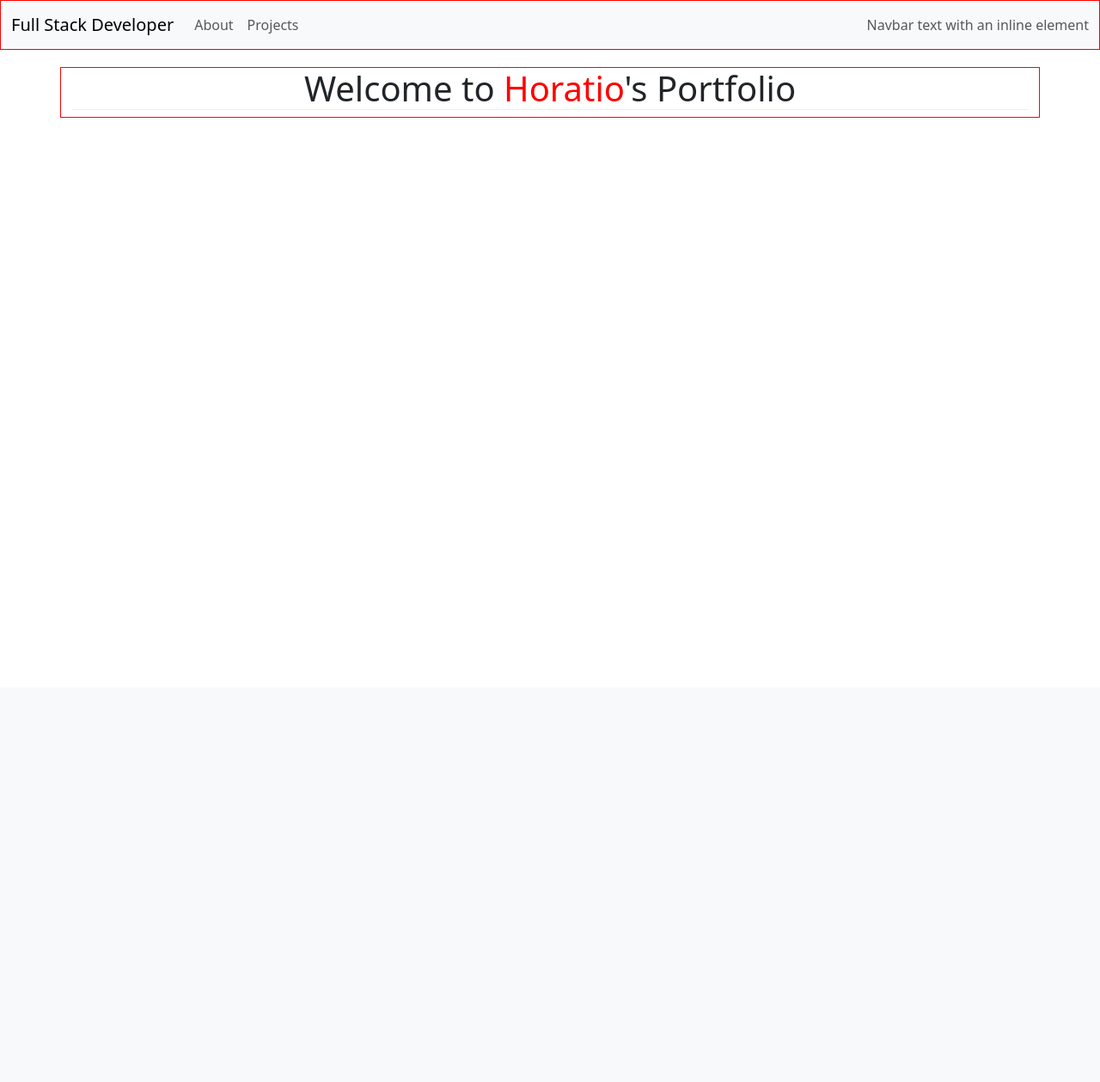
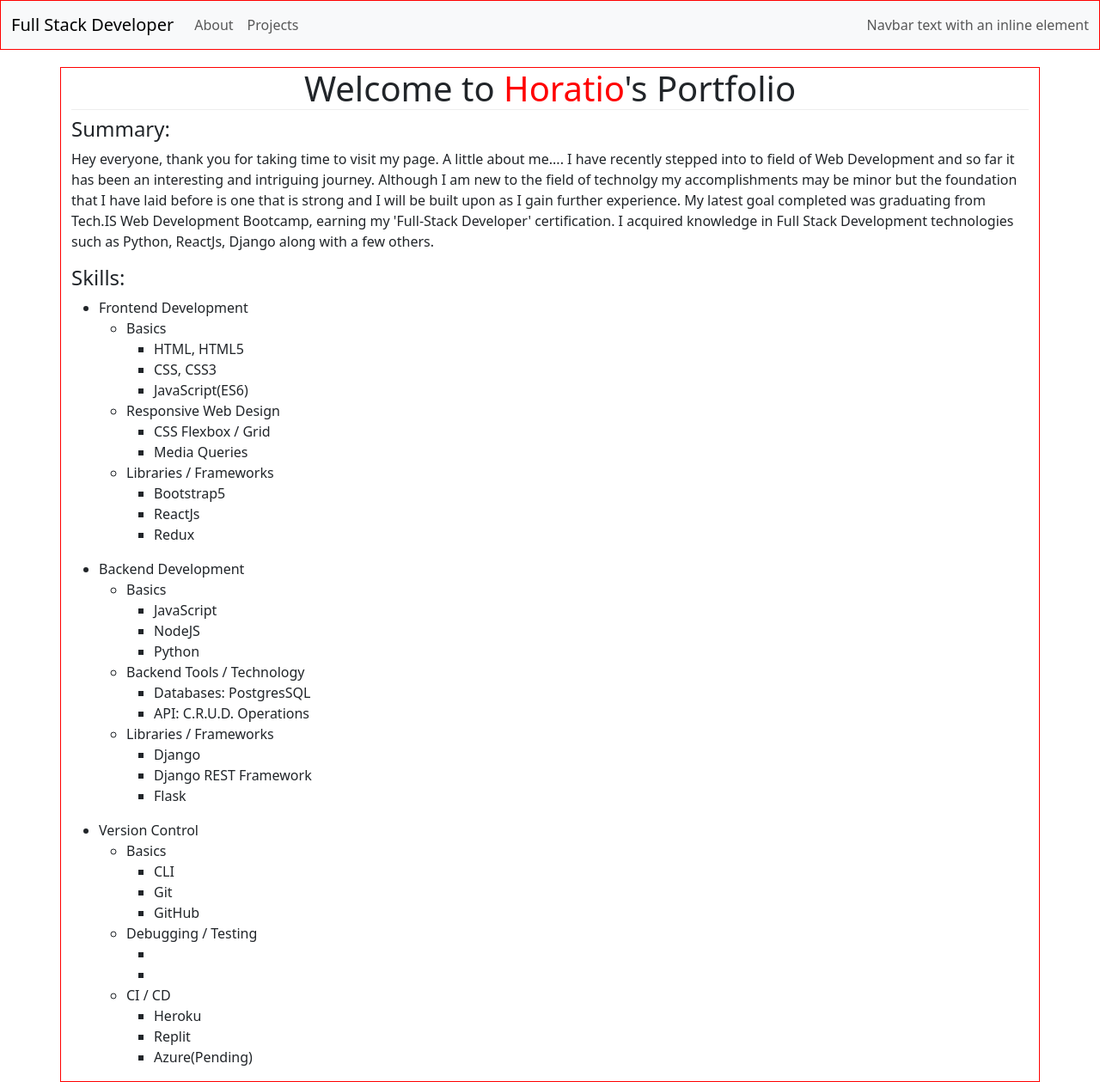
Before and after one commit to Ray-Xavier-2021/Portfolio_2023, a Django app: template projects/templates/index.html in a window 1280 px wide. Shown: the whole page at 86% size. Before the commit the page ends 137 px from the top, so only its background shows below. Run offline with Django 4.2, Linux system fonts and the light colour scheme; the template is opened without the code that fills it, so the values that code supplies are empty; some libraries are stand-ins or nearby versions.

Commit message:
Modified

```diff
--- a/projects/templates/about.html
+++ b/projects/templates/about.html
@@ -5,5 +5,9 @@
 {% endblock title %}
 
 {% block content %}
-<p></p>
+<h1 class='title'>About Me</h1>
+
+<p>Hey everyone, thank you for taking time to visit my page. A little about me.... I have recently stepped into to field of Web Development and so far it has been an interesting and intriguing journey. Although I am new to the field of technolgy my accomplishments may be minor but the foundation that I have laid before is one that is strong and I will be built upon as I gain further experience. My latest goal completed was graduating from Tech.IS Web Development Bootcamp, earning my 'Full-Stack Developer' certification.</p>
+
+<p>While enrolled Iearned technologies and concepts that I have never thought I would be able to but with a great support team I was able to figure out the core concepts needed to succeed n this lucrative field.</p>
 {% endblock content %}
--- a/projects/templates/base.html
+++ b/projects/templates/base.html
@@ -64,6 +64,7 @@
       </div>
     </nav>
 
+
     <div class='container'>
       {% block content %}
       {% endblock content %}
--- a/projects/templates/index.html
+++ b/projects/templates/index.html
@@ -1,4 +1,5 @@
 {% extends 'base.html' %}
+{% load static %}
 
 {% block title %}
 {% endblock title %}
@@ -6,9 +7,146 @@
 {% block content %}
   <h1 id='intro'>Welcome to <span class='glitch'>Horatio</span>'s Portfolio</h1>
 
+  <section class='summary-section'>
+    <div class='summary'>
+      <h4>Summary:</h4>
+      <p>Hey everyone, thank you for taking time to visit my page. A little about me.... I have recently stepped into to field of Web Development and so far it has been an interesting and intriguing journey. Although I am new to the field of technolgy my accomplishments may be minor but the foundation that I have laid before is one that is strong and I will be built upon as I gain further experience. My latest goal completed was graduating from Tech.IS Web Development Bootcamp, earning my 'Full-Stack Developer' certification. I acquired knowledge in Full Stack Development technologies such as Python, ReactJs, Django along with a few others.</p>
+    </div>
+
+    <div class='skills'>
+      <h4 class='skills-title'>Skills:</h4>
+
+      <ul class='frontend-skills-list'>
+
+        <li class='skill-type'>
+          <span class='skill-type-category'>Frontend Development</span>
+          <ul class='skill-level-category'>
+
+            <li class='skill-level'>Basics</li>
+
+            <ul>
+              <li class='skill'>HTML, HTML5</li>
+              <li class='skill'>CSS, CSS3</li>
+              <li class='skill'>JavaScript(ES6)</li>
+            </ul>
+          </ul>
+
+          <ul class='skill-level-category'>
+
+            <li class='skill-level'>Responsive Web Design</li>
+
+            <ul>
+              <li class='skill'>CSS Flexbox / Grid</li>
+              <li class='skill'>Media Queries</li>
+            </ul>
+          </ul>
+
+          <ul class='skill-level-category'>
+
+            <li class='skill-level'>Libraries / Frameworks</li>
+
+            <ul>
+              <li class='skill'>Bootstrap5</li>
+              <li class='skill'>ReactJs</li>
+              <li class='skill'>Redux</li>
+            </ul>
+          </ul>
+        </li>
+      </ul>
+
+      <ul class='backend-skills-list'>
+
+        <li class='skill-type'>
+          <span class='skill-type-category'>Backend Development</span>
+          <ul class='skill-level-category'>
+
+            <li class='skill-level'>Basics</li>
+
+            <ul>
+              <li class='skill'>JavaScript</li>
+              <li class='skill'>NodeJS</li>
+              <li class='skill'>Python</li>
+            </ul>
+          </ul>
+
+          <ul class='skill-level-category'>
+
+            <li class='skill-level'>Backend Tools / Technology</li>
+
+            <ul>
+              <li class='skill'>Databases: PostgresSQL</li>
+              <li class='skill'>API: C.R.U.D. Operations</li>
+            </ul>
+          </ul>
+
+          <ul class='skill-level-category'>
+
+            <li class='skill-level'>Libraries / Frameworks</li>
+
+            <ul>
+              <li class='skill'>Django</li>
+              <li class='skill'>Django REST Framework</li>
+              <li class='skill'>Flask</li>
+            </ul>
+          </ul>
+        </li>
+      </ul>
+
+      <ul class='version-control-skills-list'>
+
+        <li class='skill-type'>
+          <span class='skill-type-category'>Version Control</span>
+          <ul class='skill-level-category'>
+
+            <li class='skill-level'>Basics</li>
+
+            <ul>
+              <li class='skill'>CLI</li>
+              {% comment %} <li class='skill'><img href='{% static "img/command-line.png" %}'></li> {% endcomment %}
+              <li class='skill'>Git</li>
+              {% comment %} <li class='skill'><img href='{% static "img/command-line.png" %}'></li> {% endcomment %}
+              <li class='skill'>GitHub</li>
+              {% comment %} <li class='skill'><img href='{% static "img/command-line.png" %}'></li> {% endcomment %}
+            </ul>
+          </ul>
+
+          <ul class='skill-level-category'>
+
+            <li class='skill-level'>Debugging / Testing</li>
+
+            <ul>
+              <li class='skill'></li>
+              <li class='skill'></li>
+            </ul>
+          </ul>
+
+          <ul class='skill-level-category'>
+
+            <li class='skill-level'>CI / CD</li>
+
+            <ul>
+              <li class='skill'>Heroku</li>
+              <li class='skill'>Replit</li>
+              <li class='skill'>Azure(Pending)</li>
+            </ul>
+          </ul>
+
+        </li>
+      </ul>
+
+    </div>
+  </section>
+
   <ul class='list-group'>
     {% for project in projects %}
       <li>{{ project.title }}</li>
     {% endfor %}
   </ul>
 {% endblock content %}
+
+{% comment %} Attribute {% endcomment %}
+{% comment %} a href="Command line icons created by joalfa - Flaticonhttps://www.flaticon.com/free-icons/command-line" title="command line icons"></a> {% endcomment %}
+
+{% comment %} <a href="https://www.flaticon.com/free-icons/git" title="git icons">Git icons created by Freepik - Flaticon</a> {% endcomment %}
+
+{% comment %} <a href="https://www.flaticon.com/free-icons/github" title="github icons">Github icons created by riajulislam - Flaticon</a> {% endcomment %}
```
Also changed, not shown: projects/templates/detail.html (added, +10 -0 lines), projects/templates/projects.html (+10 -1 lines), projects/static/img/command-line.png (added), projects/static/img/git-logo.png (added).
